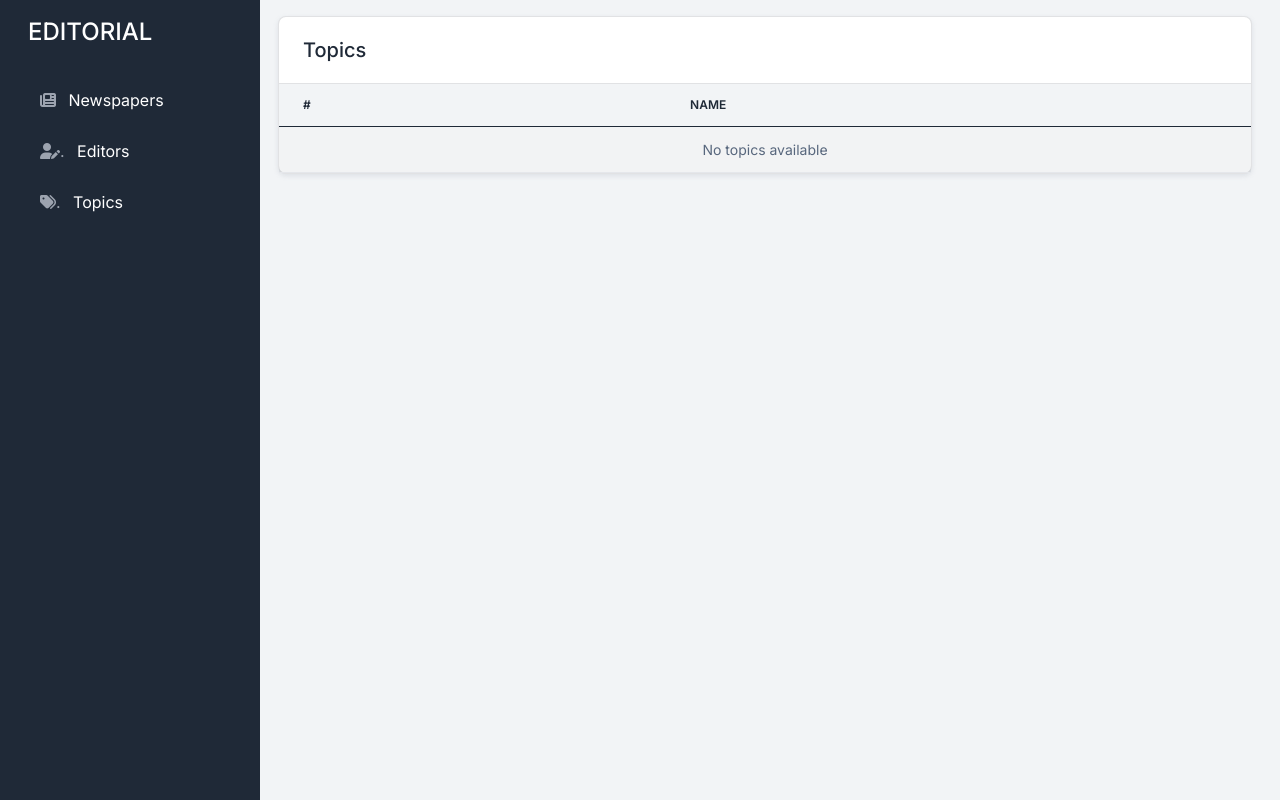
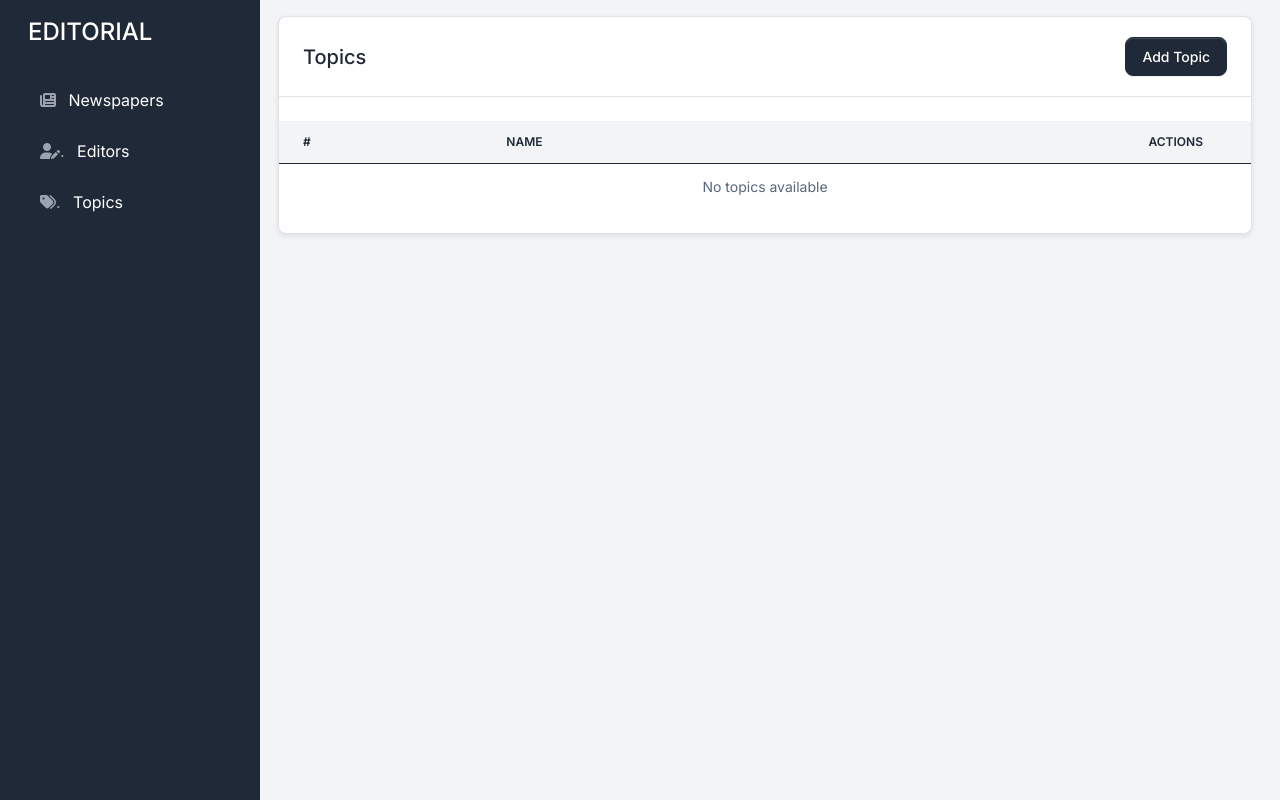
Before and after one commit to misha-cw/editorial-tracker, a Django app: page /topics/ in a window 1280 px wide. Run offline with Django 5.2, Linux system fonts and the light colour scheme; data that the repository does not hold is empty.

Commit message:
feat: add CRUD functionality for topics with corresponding views and templates

```diff
--- a/catalog/urls.py
+++ b/catalog/urls.py
@@ -2,6 +2,9 @@ from django.urls import path
 from .views import (
     index,
     TopicListView,
+    TopicCreateView,
+    TopicUpdateView,
+    TopicDeleteView,
 )
 
 app_name = "catalog"
@@ -9,4 +12,7 @@ app_name = "catalog"
 urlpatterns = [
     path("", index, name="index"),  # Home page
     path("topics/", TopicListView.as_view(), name="topic-list"),  # Topics list
+    path("topics/create/", TopicCreateView.as_view(), name="topic-create"),  # Create new topic
+    path("topics/<int:pk>/update/", TopicUpdateView.as_view(), name="topic-update"),  # Update topic
+    path("topics/<int:pk>/delete/", TopicDeleteView.as_view(), name="topic-delete"),  # Delete topic
 ]
--- a/catalog/views.py
+++ b/catalog/views.py
@@ -24,3 +24,23 @@ class TopicListView(generic.ListView):
     template_name = "catalog/topic_list.html"
     context_object_name = "topics"
     paginate_by = 15
+
+
+class TopicCreateView(generic.CreateView):
+    model = Topic
+    fields = ["name"]
+    template_name = "catalog/topic_form.html"
+    success_url = reverse_lazy("catalog:topic-list")
+
+
+class TopicUpdateView(generic.UpdateView):
+    model = Topic
+    fields = ["name"]
+    template_name = "catalog/topic_form.html"
+    success_url = reverse_lazy("catalog:topic-list")
+
+
+class TopicDeleteView(generic.DeleteView):
+    model = Topic
+    template_name = "catalog/topic_confirm_delete.html"
+    success_url = reverse_lazy("catalog:topic-list")
--- a/templates/catalog/topic_list.html
+++ b/templates/catalog/topic_list.html
@@ -4,22 +4,33 @@
   <!-- Topics table -->
   <section class="mb-5">
     <div class="card shadow-sm">
-      <div class="card-header">
+      <div class="card-header d-flex justify-content-between align-items-center">
         <h5 class="mb-0">Topics</h5>
+        <button class="btn btn-primary">
+          <a href="{% url 'catalog:topic-create' %}"
+             class="text-white text-decoration-none">Add Topic</a>
+        </button>
       </div>
-      <div class="table-responsive">
-        <table class="table table-striped table-hover mb-0">
+      <div class="table-responsive py-4">
+        <table class="table table-flush" id="datatable">
           <thead class="thead-light">
             <tr>
               <th scope="col">#</th>
               <th scope="col">Name</th>
+              <th scope="col" class="text-end pe-5">Actions</th>
             </tr>
           </thead>
           <tbody>
             {% for topic in topics %}
               <tr>
                 <td>{{ forloop.counter }}</td>
-              <td>{{ topic.name }}</td>
+                <td class="h6">{{ topic.name }}</td>
+                <td class="text-end pe-3">
+                  <a href="{% url 'catalog:topic-update' topic.pk %}"
+                     class="btn btn-sm btn-secondary">Edit</a>
+                  <a href="{% url 'catalog:topic-delete' topic.pk %}"
+                     class="btn btn-sm btn-danger">Delete</a>
+                </td>
               </tr>
             {% empty %}
               <tr>
```
Also changed, not shown: templates/catalog/topic_confirm_delete.html (added, +20 -0 lines), templates/catalog/topic_form.html (added, +20 -0 lines). Lines whose indentation alone changed are shown as unchanged.
